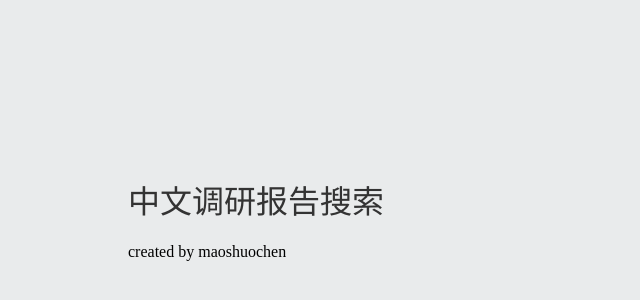
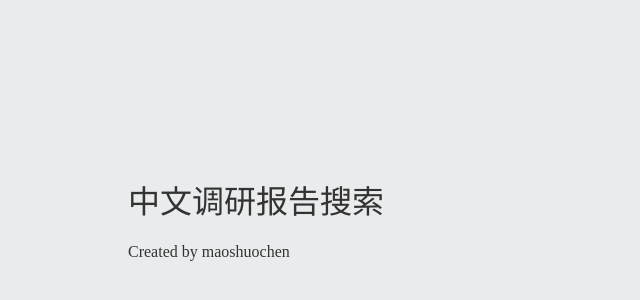
Before and after one commit to maoshuochen/search, a website: page index.html in a window 1280 px wide. Shown: the part 144-444 px from the top of the page, 0-640 px from the left. Drawn offline with Linux system fonts and the light colour scheme.

Commit message:
change name style

```diff
--- a/index.html
+++ b/index.html
@@ -13,7 +13,7 @@
     </head>
     <body>
         <h1>中文调研报告搜索</h1>
-        <p>created by maoshuochen</p>
+        <p>Created by maoshuochen</p>
         <div class="gcse-search"></div>
     </body>
 </html>
--- a/style.css
+++ b/style.css
@@ -5,6 +5,9 @@ body {
 h1 {
   font-weight: 100;
   color: #333;
+}
+p {
+  color:#333;
 }
 .gsc-input {
   font-size: 32px !important;
```
